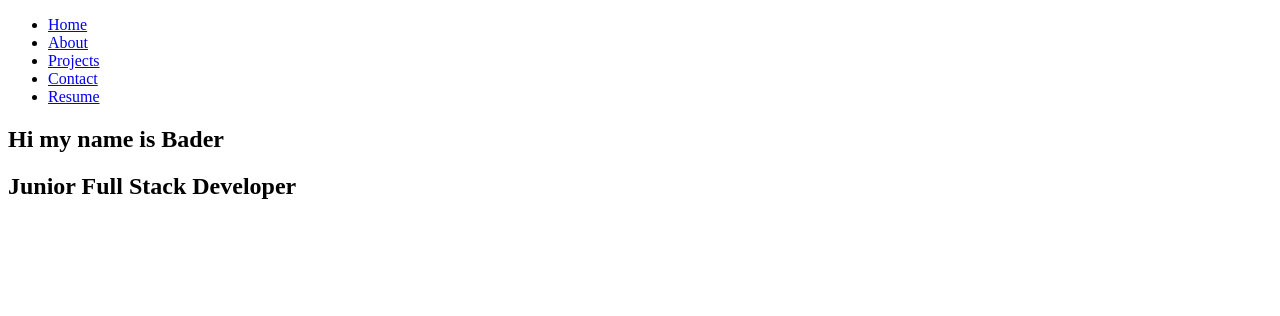
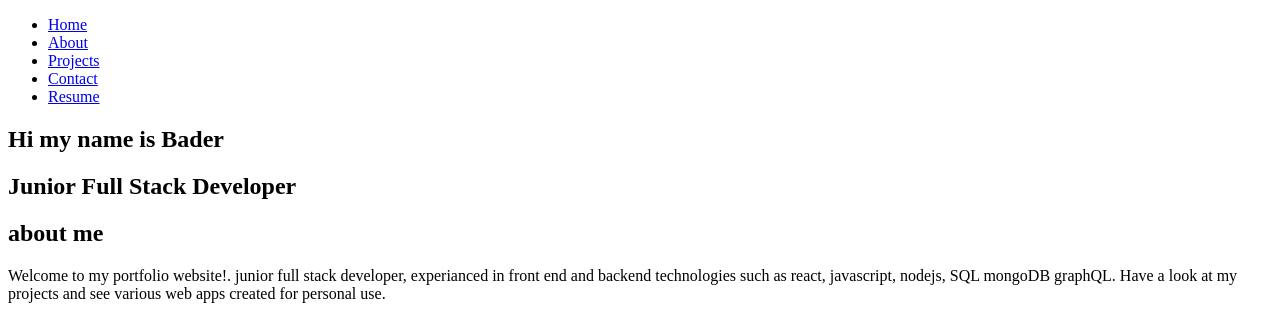
Before and after one commit to XBaderM/updated-portfolio, a plain HTML site: page index.html in a window 1280 px wide. Drawn offline with Linux system fonts and the light colour scheme.

Commit message:
about me section

```diff
--- a/index.html
+++ b/index.html
@@ -31,5 +31,22 @@
         <h2>Junior Full Stack Developer</h2>
       </div>
     </section>
+
+    <section id="about" class="about-container">
+      <div class="about-me">
+        <div class="me">
+          <h1>about me</h1>
+          <p>
+            Welcome to my portfolio website!. junior full stack developer,
+            experianced in front end and backend technologies such as react,
+            javascript, nodejs, SQL mongoDB graphQL. Have a look at my projects
+            and see various web apps created for personal use.
+          </p>
+        </div>
+      </div>
+      <div class="container">
+        <img class="pic1" src="./images/bawp.jpg" alt="" />
+      </div>
+    </section>
   </body>
 </html>
```
